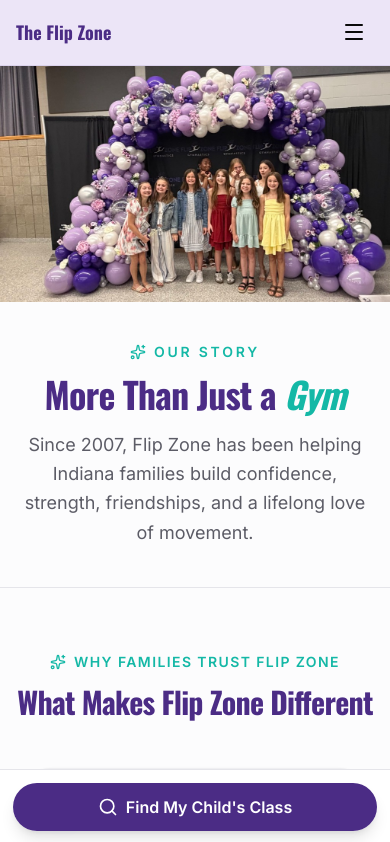
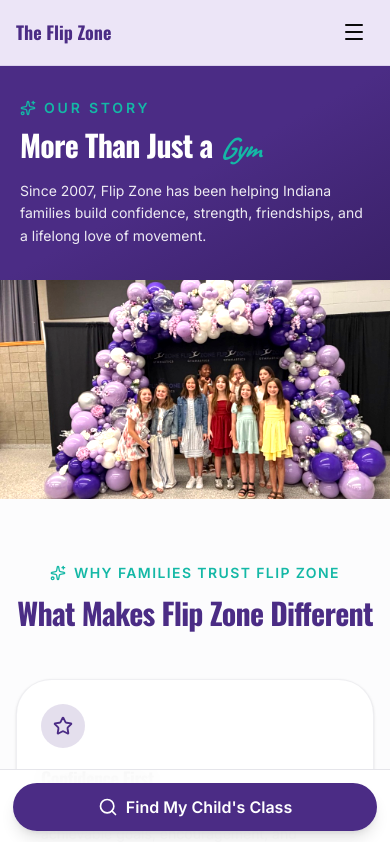
Before and after one commit to darnold5000/flipzone, a Next.js app: page /about in a window 390 px wide. Shown: the top 842 px of the page. Built offline with nearby package versions, Linux system fonts and the light colour scheme.

Commit message:
staff hero

```diff
--- a/src/app/contact/page.tsx
+++ b/src/app/contact/page.tsx
@@ -1,4 +1,4 @@
-import { BannerHero } from "@/components/BannerHero";
+import { ContactHero } from "@/components/contact/ContactHero";
 import { LocationMap } from "@/components/LocationMap";
 import { CTA } from "@/components/CTA";
 import { ButtonLink, ButtonAnchor } from "@/components/ui/button";
@@ -8,7 +8,6 @@
   MailLetterIcon,
   PhoneCallIcon,
 } from "@/components/icons/ContactLinkIcons";
-import { images } from "@/lib/images";
 import { site } from "@/data/site";
 import { createMetadata } from "@/lib/seo";
 
@@ -22,12 +21,7 @@
 export default function ContactPage() {
   return (
     <>
-      <BannerHero
-        src={images.contactHero}
-        alt="The Flip Zone gymnastics facility in Plainfield, Indiana"
-        width={640}
-        height={456}
-      />
+      <ContactHero />
 
       <section className="section-padding">
         <div className="container-wide">
--- a/src/components/SplitPhotoHero.tsx
+++ b/src/components/SplitPhotoHero.tsx
@@ -11,6 +11,7 @@
   imagePosition?: string;
   children: ReactNode;
   className?: string;
+  size?: "default" | "compact";
 }
 
 export function SplitPhotoHero({
@@ -19,11 +20,26 @@
   imagePosition = "center center",
   children,
   className,
+  size = "default",
 }: SplitPhotoHeroProps) {
+  const isCompact = size === "compact";
+
   return (
     <section className={cn("overflow-hidden", className)}>
-      <div className="lg:grid lg:min-h-[420px] lg:grid-cols-[minmax(0,44%)_1fr] xl:min-h-[460px]">
-        <div className="relative z-10 flex items-center bg-gradient-to-br from-flip-purple via-flip-purple to-[#3a2168] px-6 py-12 sm:px-10 lg:px-12 xl:px-14">
+      <div
+        className={cn(
+          "lg:grid lg:grid-cols-[minmax(0,44%)_1fr]",
+          isCompact ? "lg:min-h-[300px] xl:min-h-[340px]" : "lg:min-h-[420px] xl:min-h-[460px]",
+        )}
+      >
+        <div
+          className={cn(
+            "relative z-10 flex items-center bg-gradient-to-br from-flip-purple via-flip-purple to-[#3a2168]",
+            isCompact
+              ? "px-5 py-8 sm:px-8 lg:px-10 xl:px-12"
+              : "px-6 py-12 sm:px-10 lg:px-12 xl:px-14",
+          )}
+        >
           <motion.div
             initial={{ opacity: 0, y: 16 }}
             animate={{ opacity: 1, y: 0 }}
@@ -34,7 +50,14 @@
           </motion.div>
         </div>
 
-        <div className="relative aspect-[16/10] min-h-[240px] bg-muted sm:aspect-[16/9] lg:aspect-auto lg:min-h-0">
+        <div
+          className={cn(
+            "relative bg-muted lg:min-h-0",
+            isCompact
+              ? "aspect-[16/9] min-h-[200px] sm:aspect-[2/1] lg:aspect-auto"
+              : "aspect-[16/10] min-h-[240px] sm:aspect-[16/9] lg:aspect-auto",
+          )}
+        >
           <Image
             src={image}
             alt={imageAlt}
--- a/src/components/about/AboutHero.tsx
+++ b/src/components/about/AboutHero.tsx
@@ -1,34 +1,26 @@
 import { Sparkles } from "lucide-react";
-import { BannerHero } from "@/components/BannerHero";
+import { SplitPhotoHero } from "@/components/SplitPhotoHero";
 import { aboutStory } from "@/data/about";
 import { images } from "@/lib/images";
 
 export function AboutHero() {
   return (
-    <>
-      <BannerHero
-        src={images.aboutHeroPhoto}
-        alt="Flip Zone gymnasts celebrating in front of a purple balloon arch"
-        width={1024}
-        height={619}
-      />
-
-      <section className="border-b border-border bg-muted/30">
-        <div className="container-wide px-4 py-10 sm:px-6 lg:px-8 lg:py-12">
-          <div className="mx-auto max-w-3xl text-center">
-            <p className="mb-3 flex items-center justify-center gap-2 text-sm font-semibold uppercase tracking-[0.2em] text-flip-teal">
-              <Sparkles className="size-4" />
-              Our Story
-            </p>
-            <h1 className="font-heading text-4xl font-bold text-flip-purple sm:text-5xl">
-              More Than Just a <span className="italic text-flip-teal">Gym</span>
-            </h1>
-            <p className="mt-4 text-lg leading-relaxed text-muted-foreground">
-              {aboutStory.heroSubtitle}
-            </p>
-          </div>
-        </div>
-      </section>
-    </>
+    <SplitPhotoHero
+      image={images.aboutHeroPhoto}
+      imageAlt="Flip Zone gymnasts celebrating in front of a purple balloon arch"
+      imagePosition="center 45%"
+      size="compact"
+    >
+      <p className="mb-2 flex items-center gap-2 text-sm font-semibold uppercase tracking-[0.2em] text-flip-teal">
+        <Sparkles className="size-4 shrink-0" />
+        Our Story
+      </p>
+      <h1 className="font-heading text-3xl font-bold leading-tight text-white sm:text-4xl">
+        More Than Just a <span className="font-script italic text-flip-teal">Gym</span>
+      </h1>
+      <p className="mt-3 text-sm leading-relaxed text-white/90 sm:text-base">
+        {aboutStory.heroSubtitle}
+      </p>
+    </SplitPhotoHero>
   );
 }
--- /dev/null
+++ b/src/components/contact/ContactHero.tsx
@@ -0,0 +1,23 @@
+import { SplitPhotoHero } from "@/components/SplitPhotoHero";
+import { images } from "@/lib/images";
+
+export function ContactHero() {
+  return (
+    <SplitPhotoHero
+      image={images.contactHero}
+      imageAlt="The Flip Zone gymnastics facility in Plainfield, Indiana"
+      imagePosition="center 40%"
+      size="compact"
+    >
+      <p className="mb-2 text-sm font-semibold uppercase tracking-[0.2em] text-flip-teal">
+        Contact Us
+      </p>
+      <h1 className="font-heading text-3xl font-bold leading-tight text-white sm:text-4xl">
+        We&apos;re Here <span className="font-script italic text-flip-teal">For You</span>
+      </h1>
+      <p className="mt-3 text-sm leading-relaxed text-white/90 sm:text-base">
+        Have questions or ready to get started? We&apos;d love to hear from you.
+      </p>
+    </SplitPhotoHero>
+  );
+}
```
